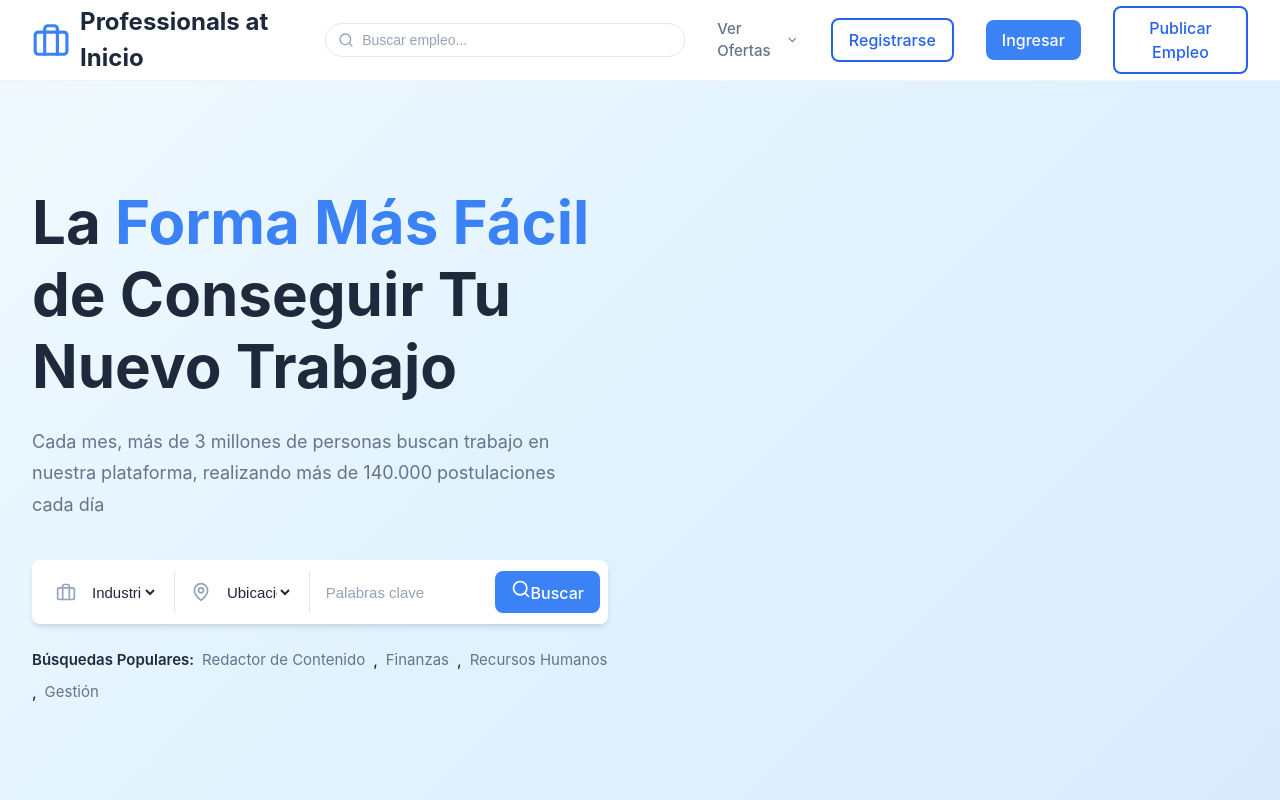
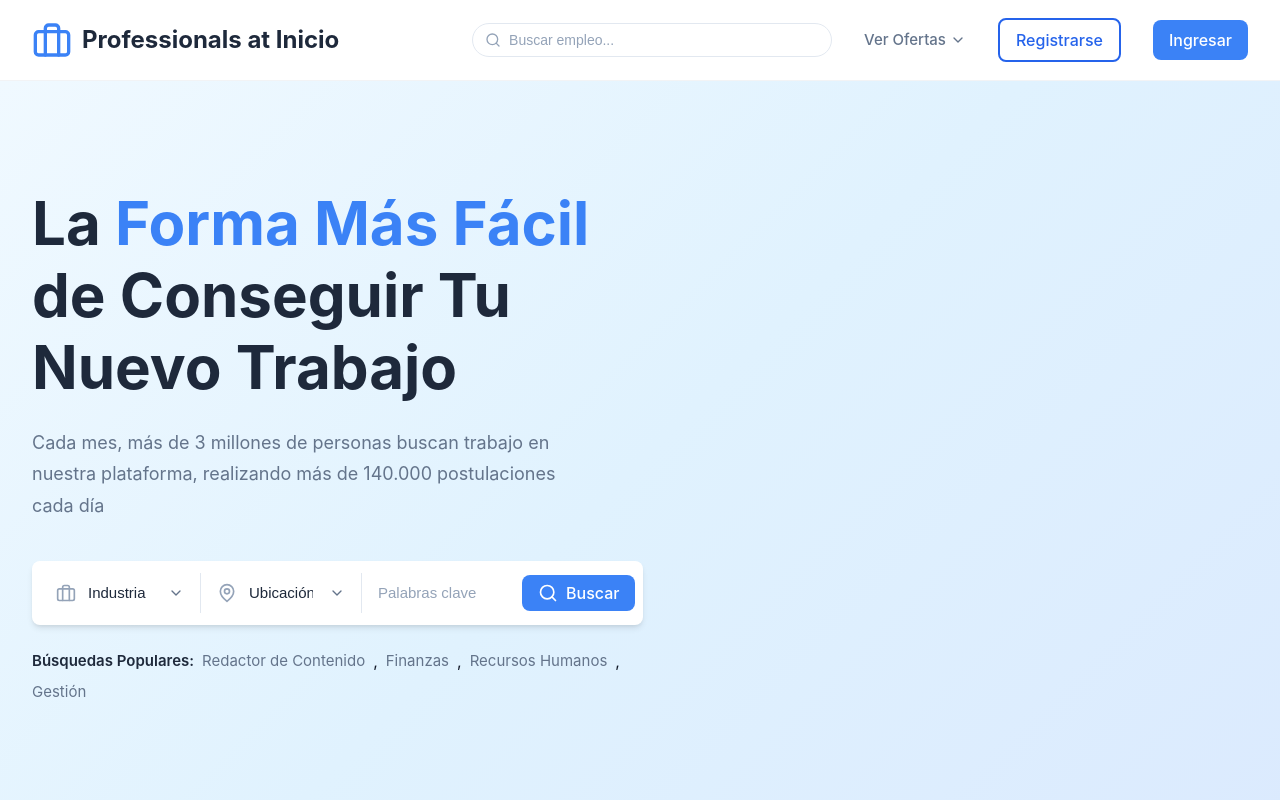
Before and after one commit to nicogomez94/job-application, a React (Vite) app in the folder frontend/: page / in a window 1280 px wide. Shown: the top 800 px of the page. Built offline with nearby package versions, Linux system fonts and the light colour scheme; no server answers.

Commit message:
fix inputs hero

```diff
--- a/frontend/src/components/Navbar.jsx
+++ b/frontend/src/components/Navbar.jsx
@@ -94,9 +94,6 @@ export default function Navbar() {
                 <Link to="/login" className="btn btn-primary" onClick={closeMenu}>
                   {t('Ingresar')}
                 </Link>
-                <Link to="/register/company" className="btn btn-outline" onClick={closeMenu}>
-                  {t('Publicar Empleo')}
-                </Link>
               </>
             ) : (
               <div className="navbar-user-section">
--- a/frontend/src/pages/Home.css
+++ b/frontend/src/pages/Home.css
@@ -223,6 +223,7 @@
   gap: 0.75rem;
   padding: 0.875rem 1rem;
   flex: 1;
+  min-width: 160px;
 }
 
 .home-search-field-input {
@@ -242,15 +243,27 @@
   font-size: 0.9375rem;
   color: #1e293b;
   width: 100%;
-  cursor: pointer;
+  min-width: 0;
+  line-height: 1.25;
 }
 
 .home-search-select {
   font-weight: 500;
+  cursor: pointer;
+  appearance: none;
+  -webkit-appearance: none;
+  -moz-appearance: none;
+  padding-right: 0.25rem;
 }
 
 .home-search-input {
   cursor: text;
+}
+
+.home-search-chevron {
+  color: #64748b;
+  flex-shrink: 0;
+  pointer-events: none;
 }
 
 .home-search-input::placeholder {
@@ -265,13 +278,25 @@
 
 .home-search-btn {
   padding: 0.875rem 2rem;
-  display: flex;
+  display: flex !important;
   align-items: center;
+  justify-content: center;
   gap: 0.5rem;
   font-size: 0.9375rem;
   font-weight: 600;
   white-space: nowrap;
   border-radius: 0.375rem;
+  line-height: 1;
+  flex-shrink: 0;
+}
+
+.home-search-btn svg {
+  display: block;
+  flex-shrink: 0;
+}
+
+.home-search-btn span {
+  line-height: 1;
 }
 
 .home-popular-searches {
--- a/frontend/src/pages/Home.jsx
+++ b/frontend/src/pages/Home.jsx
@@ -1,6 +1,6 @@
 import { useState, useEffect, useRef } from 'react';
 import { Link } from 'react-router-dom';
-import { Search, Briefcase, Building2, TrendingUp, MapPin, Briefcase as BriefcaseIcon, ChevronLeft, ChevronRight, ShoppingBag, PenTool, Users, BarChart2, Laptop, DollarSign, TrendingUp as TrendingUpIcon, Megaphone } from 'lucide-react';
+import { Search, Briefcase, Building2, TrendingUp, MapPin, Briefcase as BriefcaseIcon, ChevronLeft, ChevronRight, ChevronDown, ShoppingBag, PenTool, Users, BarChart2, Laptop, DollarSign, TrendingUp as TrendingUpIcon, Megaphone } from 'lucide-react';
 import { useI18n } from '../context/i18nStore';
 import './Home.css';
 
@@ -92,6 +92,7 @@ export default function Home() {
                     <option>{t('Finanzas')}</option>
                     <option>{t('Salud')}</option>
                   </select>
+                  <ChevronDown size={16} className="home-search-chevron" />
                 </div>
                 <div className="home-search-divider"></div>
                 <div className="home-search-field">
@@ -103,6 +104,7 @@ export default function Home() {
                     <option>{t('Rosario')}</option>
                     <option>{t('Remoto')}</option>
                   </select>
+                  <ChevronDown size={16} className="home-search-chevron" />
                 </div>
                 <div className="home-search-divider"></div>
                 <div className="home-search-field home-search-field-input">
```
